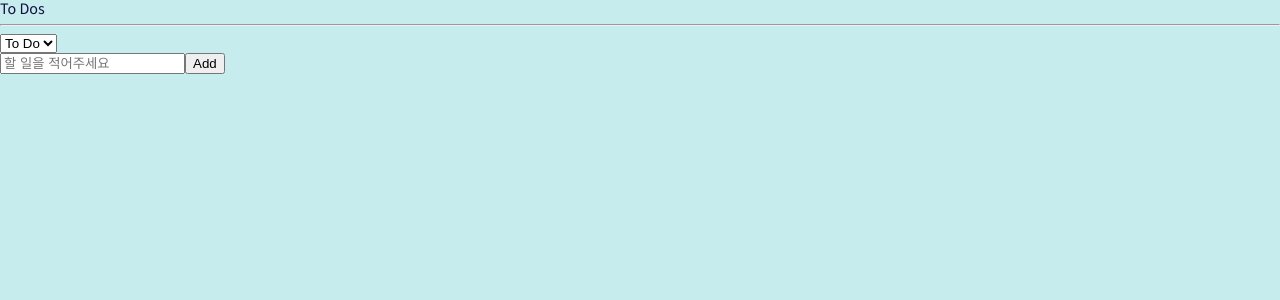
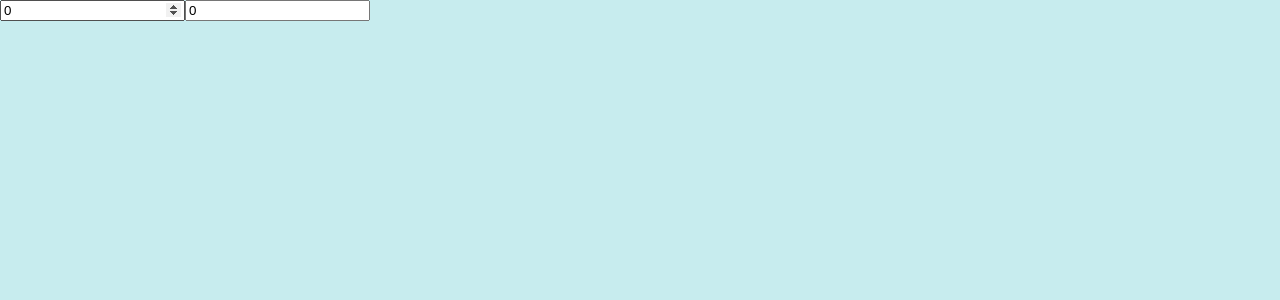
Before and after one commit to zpdl95/react-masterclass, a React (Create React App) app: page / in a window 1280 px wide. Shown: the top 300 px of the page. Built offline with nearby package versions, Linux system fonts and the light colour scheme.

Commit message:
#6.0 Get Selectors

```diff
--- a/src/App.tsx
+++ b/src/App.tsx
@@ -1,73 +1,23 @@
-import { createGlobalStyle } from "styled-components";
-import ToDoList from "./components/ToDoList";
-
-const GlobalStyle = createGlobalStyle`
-/* "https://fonts.google.com"에서 폰트를 받아옴 */
-@import url('https://fonts.googleapis.com/css2?family=Source+Sans+Pro:wght@300;400&display=swap');
-/* Reset CSS */
-html, body, div, span, applet, object, iframe,
-h1, h2, h3, h4, h5, h6, p, blockquote, pre,
-a, abbr, acronym, address, big, cite, code,
-del, dfn, em, img, ins, kbd, q, s, samp,
-small, strike, strong, sub, sup, tt, var,
-b, u, i, center,
-dl, dt, dd, ol, ul, li,
-fieldset, form, label, legend,
-table, caption, tbody, tfoot, thead, tr, th, td,
-article, aside, canvas, details, embed,
-figure, figcaption, footer, header, hgroup,
-menu, nav, output, ruby, section, summary,
-time, mark, audio, video {
-	margin: 0;
-	padding: 0;
-	border: 0;
-	font-size: 100%;
-	font: inherit;
-	vertical-align: baseline;
-}
-/* HTML5 display-role reset for older browsers */
-article, aside, details, figcaption, figure,
-footer, header, hgroup, menu, nav, section {
-	display: block;
-}
-body {
-	line-height: 1;
-}
-ol, ul {
-	list-style: none;
-}
-blockquote, q {
-	quotes: none;
-}
-blockquote:before, blockquote:after,
-q:before, q:after {
-	content: '';
-	content: none;
-}
-table {
-	border-collapse: collapse;
-	border-spacing: 0;
-}
-* {
-  box-sizing: border-box;
-}
-body {
-  font-family: 'Source Sans Pro', sans-serif;
-  background-color:${(props) => props.theme.bgColor};
-  color:${(props) => props.theme.textColor};
-  transition: background-color .5s ease-in-out;
-}
-a {
-  text-decoration: none;
-  color: inherit;
-}
-`;
+import React from "react";
+import { useRecoilState, useRecoilValue } from "recoil";
+import { hourSelector, minueState } from "./atoms";
 
 function App() {
+  const [minute, setMinute] = useRecoilState(minueState);
+  const hour = useRecoilValue(hourSelector);
+
+  const onMinuteChange = (e: React.FormEvent<HTMLInputElement>) => {
+    setMinute(+e.currentTarget.value);
+  };
   return (
     <>
-      <GlobalStyle />
-      <ToDoList />
+      <input
+        value={minute}
+        onChange={onMinuteChange}
+        type="number"
+        placeholder="Minutes"
+      />
+      <input value={hour} type="number" placeholder="Hours" />
     </>
   );
 }
--- a/src/atoms.ts
+++ b/src/atoms.ts
@@ -1,35 +1,14 @@
 import { atom, selector } from "recoil";
 
-/* enum = 열거형으로 이름이 있는 상수들의 집합을 정의할 수 있습니다 */
-export enum Categories {
-  "TO_DO" = "TO_DO",
-  "DOING" = "DOING",
-  "DONE" = "DONE",
-}
-
-export interface IToDoState {
-  text: string;
-  id: number;
-  category: Categories;
-}
-
-export const categoryState = atom<Categories>({
-  key: "category",
-  default: Categories.TO_DO,
+export const minueState = atom({
+  key: "minute",
+  default: 0,
 });
 
-export const toDoState = atom<IToDoState[]>({
-  key: "toDos",
-  default: JSON.parse(localStorage.getItem("toDos") as string) || [],
-});
-
-/* selector = atom의 output을 변형시킴 */
-export const toDoSelector = selector({
-  key: "toDoSelector",
+export const hourSelector = selector({
+  key: "hour",
   get: ({ get }) => {
-    /* recoilValue를 가져오는 get함수 */
-    const toDos = get(toDoState);
-    const category = get(categoryState);
-    return toDos.filter((toDo) => toDo.category === category);
+    const minute = get(minueState);
+    return minute / 60;
   },
 });
--- a/src/components/CreateToDo.tsx
+++ /dev/null
@@ -1,45 +0,0 @@
-import { useEffect } from "react";
-import { useForm } from "react-hook-form";
-import { useRecoilValue, useSetRecoilState } from "recoil";
-import { categoryState, toDoState } from "../atoms";
-
-interface IForm {
-  toDo: string;
-}
-
-function CreateToDo() {
-  const TODO = useRecoilValue(toDoState);
-  const setToDos = useSetRecoilState(toDoState);
-  const category = useRecoilValue(categoryState);
-  const {
-    register,
-    handleSubmit,
-    formState: { errors },
-    setValue,
-  } = useForm<IForm>();
-
-  const onValid = ({ toDo }: IForm) => {
-    setToDos((oldToDos) => [
-      { text: toDo, id: Date.now(), category },
-      ...oldToDos,
-    ]);
-    setValue("toDo", "");
-  };
-
-  useEffect(() => {
-    localStorage.setItem(toDoState.key, JSON.stringify(TODO));
-  }, [TODO]);
-
-  return (
-    <form onSubmit={handleSubmit(onValid)}>
-      <input
-        {...register("toDo", { required: "할 일을 적어주세요" })}
-        type="text"
-        placeholder="할 일을 적어주세요"
-      />
-      <span>{errors.toDo?.message}</span>
-      <button>Add</button>
-    </form>
-  );
-}
-export default CreateToDo;
--- a/src/components/ToDo.tsx
+++ /dev/null
@@ -1,81 +0,0 @@
-import React from "react";
-import { useSetRecoilState } from "recoil";
-import { Categories, IToDoState, toDoState } from "../atoms";
-
-function ToDo({ text, category, id }: IToDoState) {
-  const setToDos = useSetRecoilState(toDoState);
-
-  /* typescript에서 event의 type을 지정하는 방법 */
-  /* React.EventName<HTMLElementName> */
-  const onClick = (e: React.MouseEvent<HTMLButtonElement>) => {
-    const {
-      currentTarget: { name },
-    } = e;
-    setToDos((oldToDos) => {
-      const targetIndex = oldToDos.findIndex((toDo) => toDo.id === id);
-      const newToDo = { text, id, category: name as Categories };
-      const newToDos = [...oldToDos];
-      newToDos[targetIndex] = newToDo;
-      return newToDos;
-    });
-  };
-
-  const onClickDelete = () => {
-    setToDos((oldToDos) => {
-      return oldToDos.filter((toDo) => toDo.id !== id);
-    });
-  };
-  return (
-    <li>
-      <span>{text}</span>
-      {category !== Categories.TO_DO && (
-        <button name={Categories.TO_DO} onClick={onClick}>
-          To Do
-        </button>
-      )}
-      {category !== Categories.DOING && (
-        <button name={Categories.DOING} onClick={onClick}>
-          Doing
-        </button>
-      )}
-      {category !== Categories.DONE && (
-        <button name={Categories.DONE} onClick={onClick}>
-          Done
-        </button>
-      )}
-      <button onClick={onClickDelete}>❌</button>
-    </li>
-  );
-}
-export default ToDo;
-
-// function ToDo({ text, category, id }: IToDoState) {
-//   const setToDos = useSetRecoilState(toDoState);
-
-//   const onClick = (newCategory: IToDoState["category"]) => {
-//     setToDos((oldToDos) => {
-//       const targetIndex = oldToDos.findIndex((toDo) => toDo.id === id);
-//       const newToDo = { text, id, category: newCategory };
-//       return [
-//         ...oldToDos.slice(0, targetIndex),
-//         newToDo,
-//         ...oldToDos.slice(targetIndex + 1),
-//       ];
-//     });
-//   };
-//   return (
-//     <li>
-//       <span>{text}</span>
-//       {category !== "TO_DO" && (
-//         <button onClick={() => onClick("TO_DO")}>To Do</button>
-//       )}
-//       {category !== "DONE" && (
-//         <button onClick={() => onClick("DONE")}>Done</button>
-//       )}
-//       {category !== "DOING" && (
-//         <button onClick={() => onClick("DOING")}>Doing</button>
-//       )}
-//     </li>
-//   );
-// }
-// export default ToDo;
--- a/src/components/ToDoList.tsx
+++ /dev/null
@@ -1,36 +0,0 @@
-import React from "react";
-import { useRecoilState, useRecoilValue } from "recoil";
-import { Categories, categoryState, toDoSelector } from "../atoms";
-import CreateToDo from "./CreateToDo";
-import ToDo from "./ToDo";
-
-function ToDoList() {
-  const toDos = useRecoilValue(toDoSelector);
-  const [category, setCategory] = useRecoilState(categoryState);
-  const onInput = (e: React.FormEvent<HTMLSelectElement>) => {
-    const {
-      currentTarget: { value },
-    } = e;
-    setCategory(value as Categories);
-  };
-  return (
-    <div>
-      <h1>To Dos</h1>
-      <hr />
-      <select value={category} onInput={onInput}>
-        <option value={Categories.TO_DO}>To Do</option>
-        <option value={Categories.DOING}>Doing</option>
-        <option value={Categories.DONE}>Done</option>
-      </select>
-      <CreateToDo />
-      <br />
-      <ul>
-        {toDos.map((toDo) => (
-          <ToDo key={toDo.id} {...toDo} />
-        ))}
-      </ul>
-    </div>
-  );
-}
-
-export default ToDoList;
--- a/src/index.tsx
+++ b/src/index.tsx
@@ -1,15 +1,78 @@
 import React from "react";
 import ReactDOM from "react-dom";
 import { RecoilRoot } from "recoil";
-import { ThemeProvider } from "styled-components";
+import { createGlobalStyle, ThemeProvider } from "styled-components";
 import App from "./App";
 import { lightTheme } from "./theme";
+
+const GlobalStyle = createGlobalStyle`
+/* "https://fonts.google.com"에서 폰트를 받아옴 */
+@import url('https://fonts.googleapis.com/css2?family=Source+Sans+Pro:wght@300;400&display=swap');
+/* Reset CSS */
+html, body, div, span, applet, object, iframe,
+h1, h2, h3, h4, h5, h6, p, blockquote, pre,
+a, abbr, acronym, address, big, cite, code,
+del, dfn, em, img, ins, kbd, q, s, samp,
+small, strike, strong, sub, sup, tt, var,
+b, u, i, center,
+dl, dt, dd, ol, ul, li,
+fieldset, form, label, legend,
+table, caption, tbody, tfoot, thead, tr, th, td,
+article, aside, canvas, details, embed,
+figure, figcaption, footer, header, hgroup,
+menu, nav, output, ruby, section, summary,
+time, mark, audio, video {
+	margin: 0;
+	padding: 0;
+	border: 0;
+	font-size: 100%;
+	font: inherit;
+	vertical-align: baseline;
+}
+/* HTML5 display-role reset for older browsers */
+article, aside, details, figcaption, figure,
+footer, header, hgroup, menu, nav, section {
+	display: block;
+}
+body {
+	line-height: 1;
+}
+ol, ul {
+	list-style: none;
+}
+blockquote, q {
+	quotes: none;
+}
+blockquote:before, blockquote:after,
+q:before, q:after {
+	content: '';
+	content: none;
+}
+table {
+	border-collapse: collapse;
+	border-spacing: 0;
+}
+* {
+  box-sizing: border-box;
+}
+body {
+  font-family: 'Source Sans Pro', sans-serif;
+  background-color:${(props) => props.theme.bgColor};
+  color:${(props) => props.theme.textColor};
+  transition: background-color .5s ease-in-out;
+}
+a {
+  text-decoration: none;
+  color: inherit;
+}
+`;
 
 ReactDOM.render(
   <React.StrictMode>
     <RecoilRoot>
       {/* <ThemeProvider> 컴포넌트의 하위 컴포넌트는 theme 변수를 사용할 수 있다. */}
       <ThemeProvider theme={lightTheme}>
+        <GlobalStyle />
         <App />
       </ThemeProvider>
     </RecoilRoot>
```
